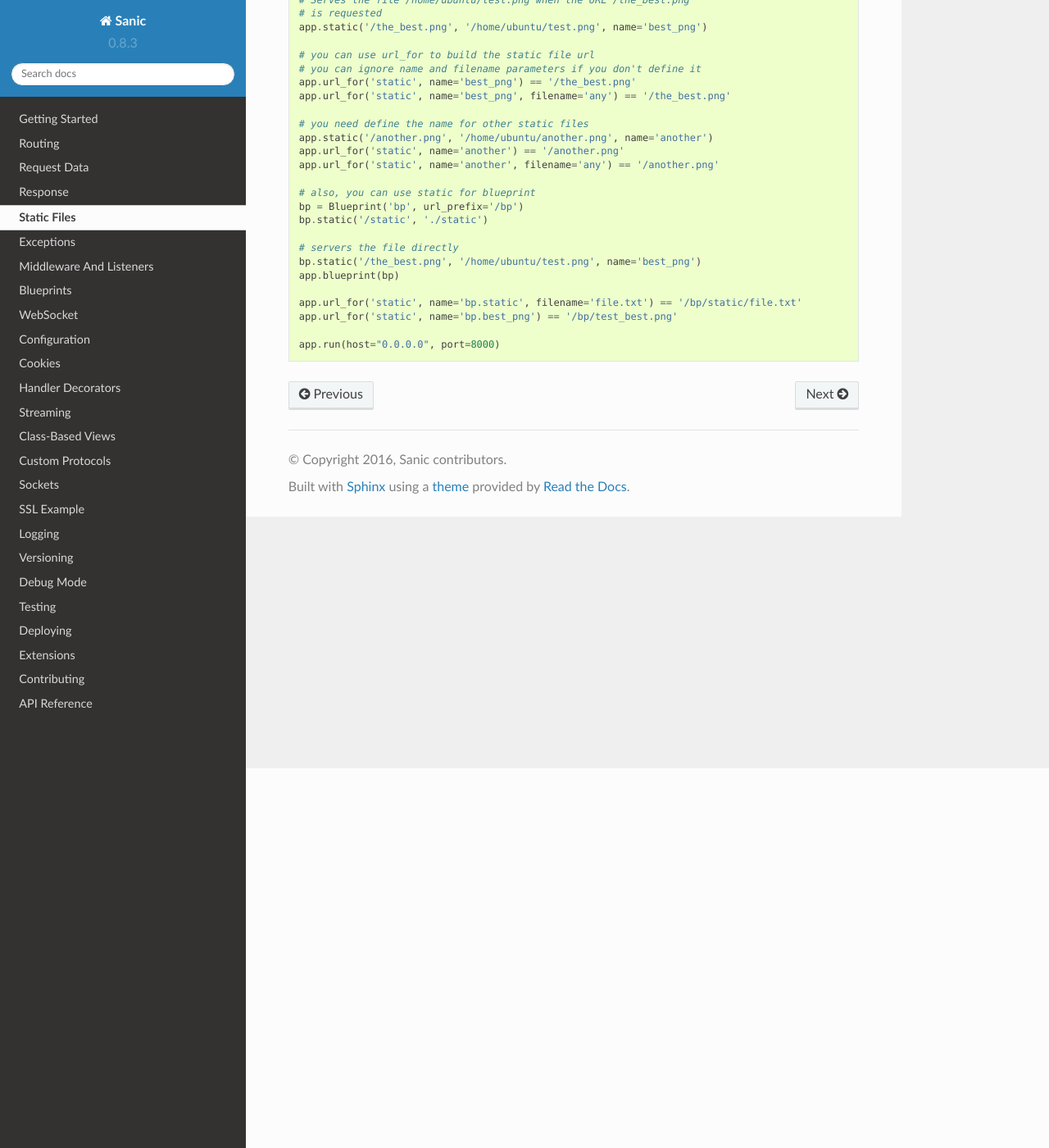
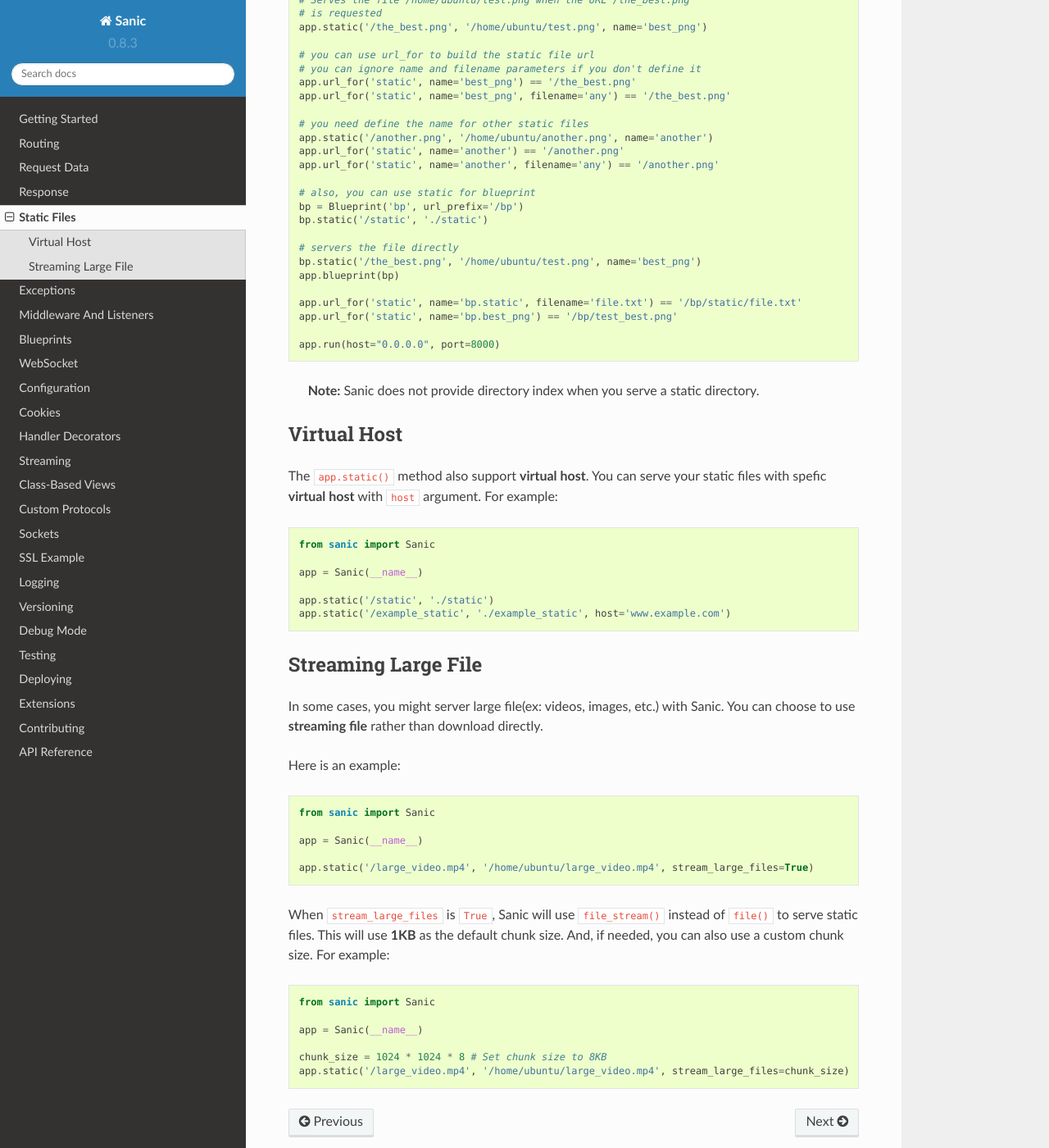
Before and after one commit to sanic-org/sanic, a Sphinx documentation site: the page built from docs/sanic/static_files.md, in a window 1280 px wide and 1400 px high, scrolled down 463 px. Shown: the whole window at 82% size. Built offline with Sphinx 7.4.7 and the Read the Docs theme 2.0.0, drawn with Linux system fonts in a browser that asks for light colours; some of the changed text lies outside the part shown.

Commit message:
Add stream_large_files and host examples in static_file document

````diff
--- a/docs/sanic/static_files.md
+++ b/docs/sanic/static_files.md
@@ -1,7 +1,7 @@
 # Static Files
 
 Static files and directories, such as an image file, are served by Sanic when
-registered with the `app.static` method. The method takes an endpoint URL and a
+registered with the `app.static()` method. The method takes an endpoint URL and a
 filename. The file specified will then be accessible via the given endpoint.
 
 ```python
@@ -43,3 +43,41 @@ app.url_for('static', name='bp.best_png') == '/bp/test_best.png'
 
 app.run(host="0.0.0.0", port=8000)
 ```
+
+> **Note:** Sanic does not provide directory index when you serve a static directory.
+
+## Virtual Host
+
+The `app.static()` method also support **virtual host**. You can serve your static files with spefic **virtual host** with `host` argument. For example:
+
+```python
+from sanic import Sanic
+
+app = Sanic(__name__)
+
+app.static('/static', './static')
+app.static('/example_static', './example_static', host='www.example.com')
+```
+
+## Streaming Large File
+
+In some cases, you might server large file(ex: videos, images, etc.) with Sanic. You can choose to use **streaming file** rather than download directly.
+
+Here is an example:
+```python
+from sanic import Sanic
+
+app = Sanic(__name__)
+
+app.static('/large_video.mp4', '/home/ubuntu/large_video.mp4', stream_large_files=True)
+```
+
+When `stream_large_files` is `True`, Sanic will use `file_stream()` instead of `file()` to serve static files. This will use **1KB** as the default chunk size. And, if needed, you can also use a custom chunk size. For example:
+```python
+from sanic import Sanic
+
+app = Sanic(__name__)
+
+chunk_size = 1024 * 1024 * 8 # Set chunk size to 8KB
+app.static('/large_video.mp4', '/home/ubuntu/large_video.mp4', stream_large_files=chunk_size)
+```
````
